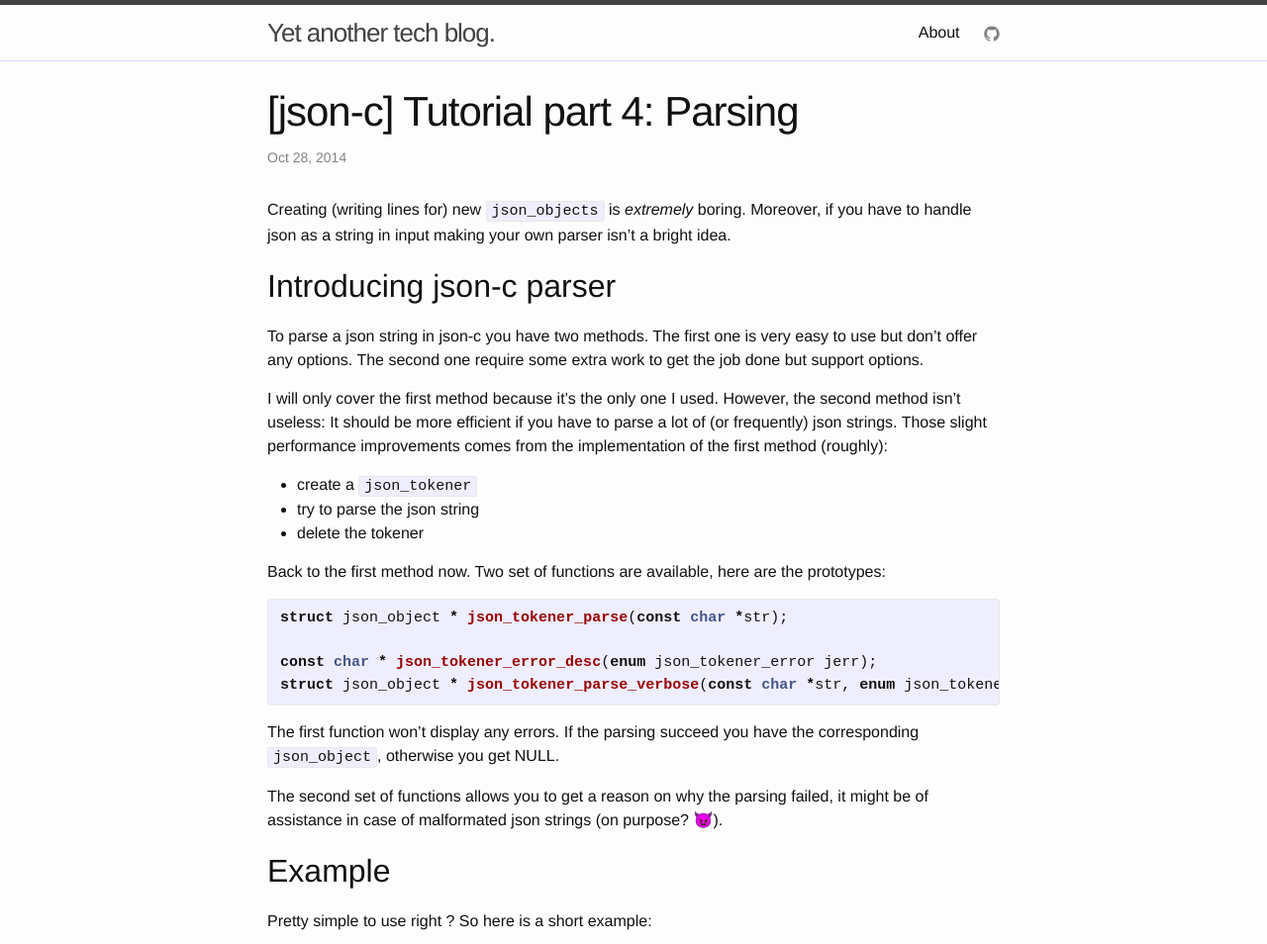
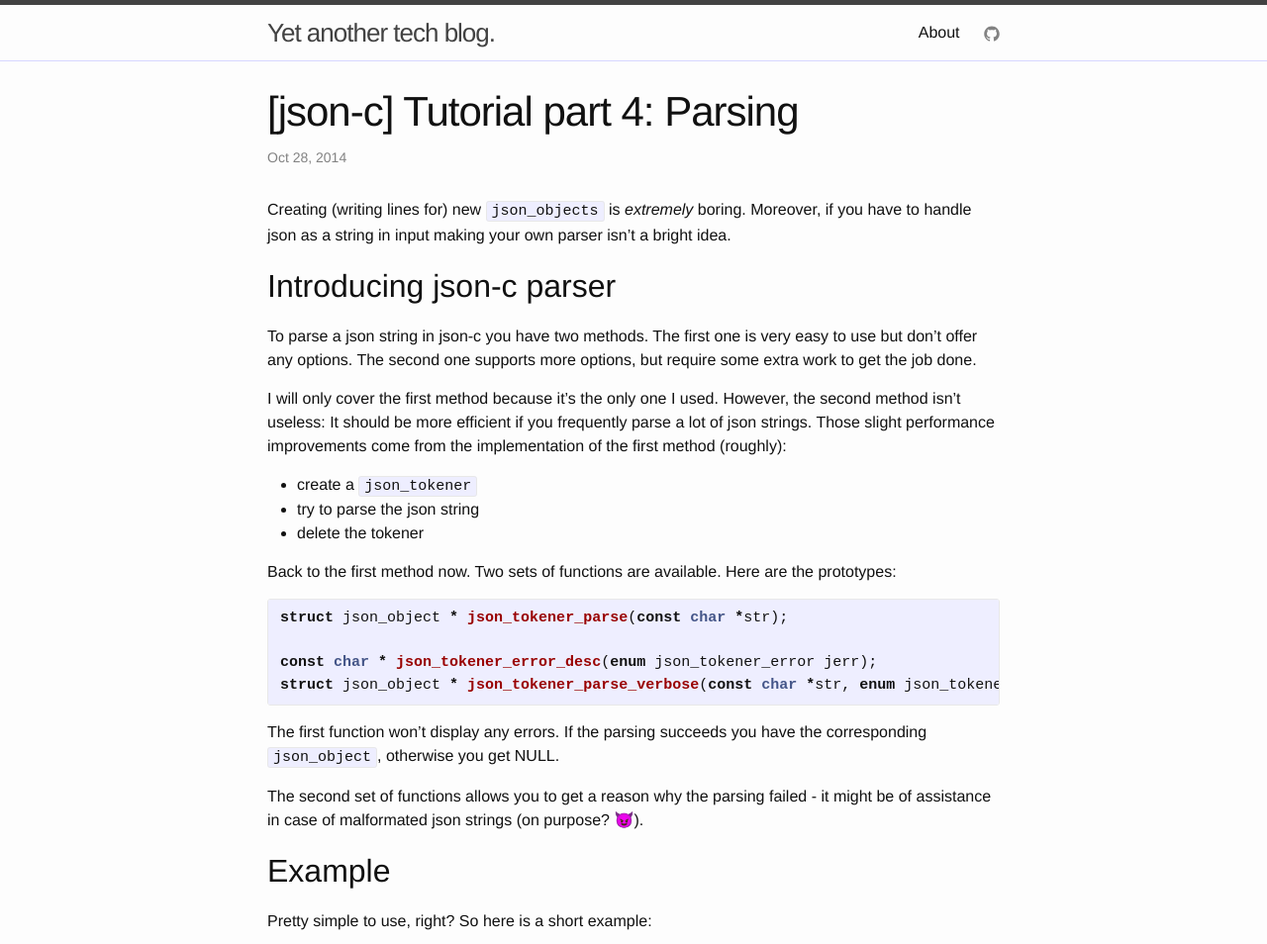
Before and after one commit to alan-mushi/alan-mushi.github.io, a Jekyll site: the page built from _posts/2014-10-28-json-c-tutorial-part-4.markdown, in a window 1280 px wide and 1400 px high, cut to the strip 0-954 px from the top of the window. Shown: the whole strip at 99% size. Built offline with Jekyll 4.4.1, drawn with Linux system fonts in a browser that asks for light colours; emoji names are drawn with the system emoji font; comment, search, counter and statistics services are not loaded; some of the changed text lies outside the part shown.

Commit message:
json-c-part4:more grammar suggestions

```diff
--- a/_posts/2014-10-28-json-c-tutorial-part-4.markdown
+++ b/_posts/2014-10-28-json-c-tutorial-part-4.markdown
@@ -8,15 +8,15 @@ Creating (writing lines for) new `json_objects` is *extremely* boring. Moreover,
 
 # Introducing json-c parser
 
-To parse a json string in json-c you have two methods. The first one is very easy to use but don't offer any options. The second one require some extra work to get the job done but support options.
+To parse a json string in json-c you have two methods. The first one is very easy to use but don't offer any options. The second one supports more options, but require some extra work to get the job done.
 
-I will only cover the first method because it's the only one I used. However, the second method isn't useless: It should be more efficient if you have to parse a lot of (or frequently) json strings. Those slight performance improvements comes from the implementation of the first method (roughly):
+I will only cover the first method because it's the only one I used. However, the second method isn't useless: It should be more efficient if you frequently parse a lot of json strings. Those slight performance improvements come from the implementation of the first method (roughly):
 
 - create a `json_tokener`
 - try to parse the json string
 - delete the tokener
 
-Back to the first method now. Two set of functions are available, here are the prototypes:
+Back to the first method now. Two sets of functions are available. Here are the prototypes:
 
 {% highlight C %}
 struct json_object * json_tokener_parse(const char *str);
@@ -25,13 +25,13 @@ const char * json_tokener_error_desc(enum json_tokener_error jerr);
 struct json_object * json_tokener_parse_verbose(const char *str, enum json_tokener_error *error);
 {% endhighlight %}
 
-The first function won't display any errors. If the parsing succeed you have the corresponding `json_object`, otherwise you get NULL.
+The first function won't display any errors. If the parsing succeeds you have the corresponding `json_object`, otherwise you get NULL.
 
-The second set of functions allows you to get a reason on why the parsing failed, it might be of assistance in case of malformated json strings (on purpose? :smiling_imp:).
+The second set of functions allows you to get a reason why the parsing failed - it might be of assistance in case of malformated json strings (on purpose? :smiling_imp:).
 
 # Example
 
-Pretty simple to use right ? So here is a short example:
+Pretty simple to use, right? So here is a short example:
 
 {% gist alan-mushi/19546a0e2c6bd4e059fd json_parser.c %}
 
@@ -70,6 +70,6 @@ jobj from str:
 
 # The End
 
-I hope you have all the explanations you need to get started with json-c, if not you can complain in the comments ;).
+I hope you have all the explanations you need to get started with json-c; if not, you can complain in the comments ;).
 
 {% include prevnext.html paramPrev="2014/10/28/json-c-tutorial-part-3.html" paramOutline="2014/10/28/json-c-tutorial-intro-outline.html" %}
```
Also changed, not shown: other parts of _posts/2014-10-28-json-c-tutorial-part-4.markdown (+1 -1 lines).
